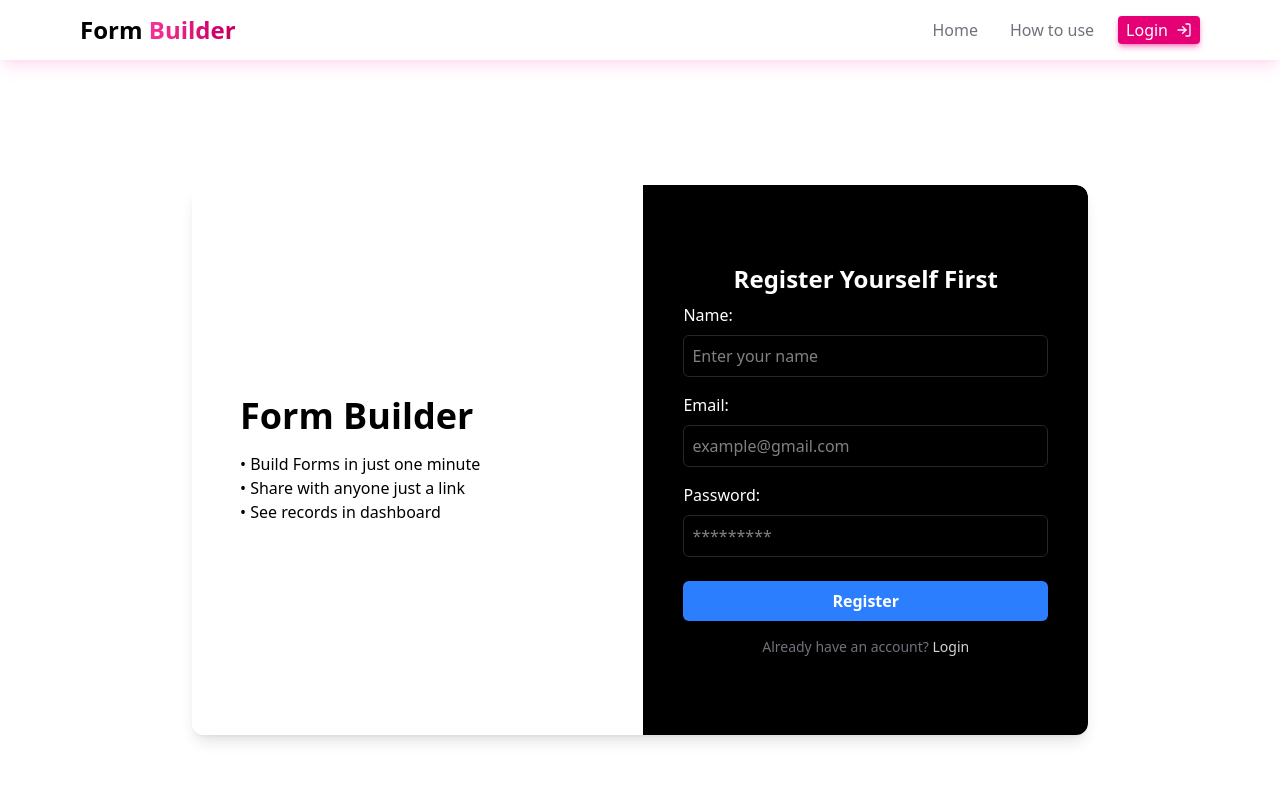
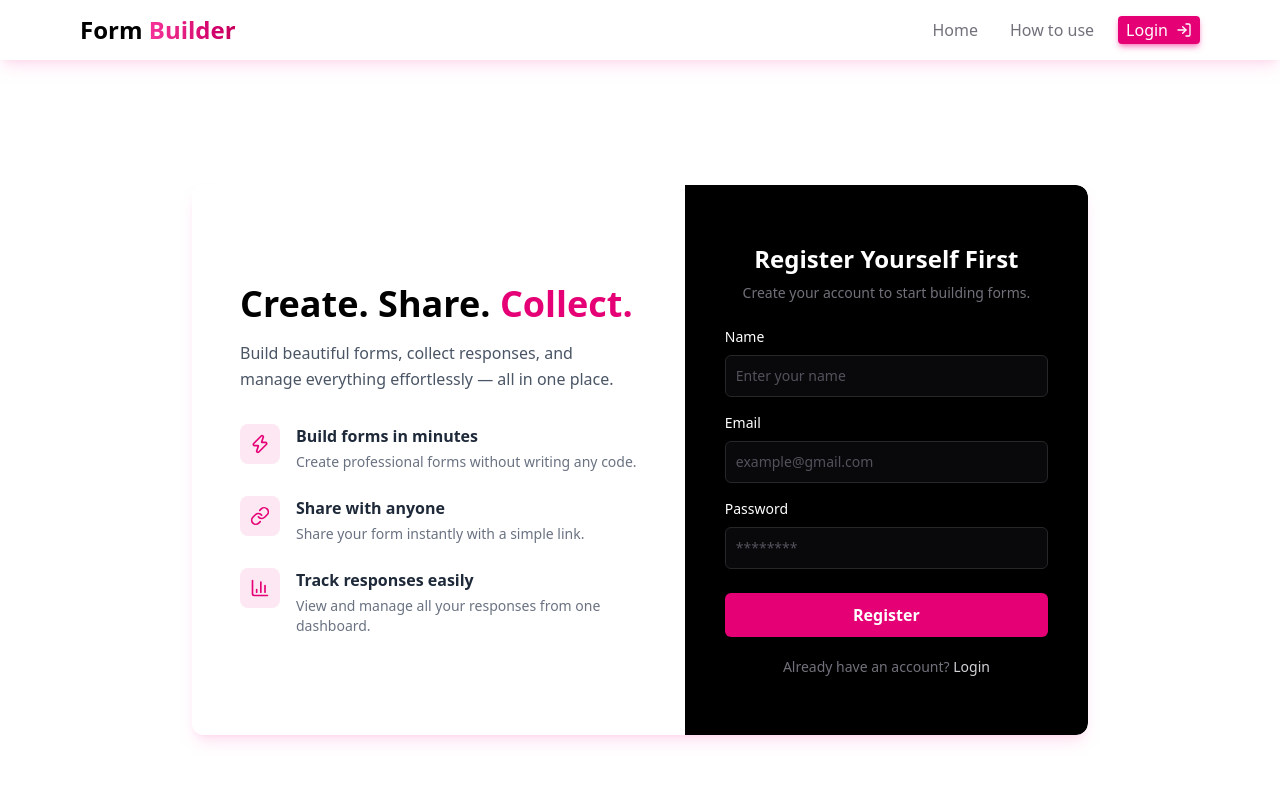
Before and after one commit to Shuhel15/Form-Builder, a Next.js app: page /register in a window 1280 px wide. Shown: the top 800 px of the page. Built offline with nearby package versions, Linux system fonts and the light colour scheme; no server answers.

Commit message:
Login UI fix

```diff
--- a/src/app/login/page.tsx
+++ b/src/app/login/page.tsx
@@ -3,6 +3,11 @@
 import { signIn } from "next-auth/react";
 import { useRouter } from "next/navigation";
 import { useState } from "react";
+import {
+  Zap,
+  Link,
+  BarChart3,
+} from "lucide-react";
 
 export default function Login() {
   const [email, setEmail] = useState("");
@@ -10,6 +15,7 @@ export default function Login() {
   const [error, setError] = useState("");
   const [success, setSuccess] = useState("");
   const [loading, setLoading] = useState(false);
+
   const router = useRouter();
 
   const handleSubmit = async (e: React.FormEvent) => {
@@ -32,92 +38,231 @@ export default function Login() {
         return;
       }
 
-      setLoading(false);
-      setSuccess("Login successful !");
+      setSuccess("Login successful!");
 
       setTimeout(() => {
         router.push("/");
         router.refresh();
       }, 1000);
     } catch (error) {
+      console.error("Error while logging in user:", error);
+      setError("An unexpected error occurred. Please try again later.");
       setLoading(false);
-      setError("An unexpected error occurred. Please try again later.");
-      console.error("Error while logging in user:", error);
     }
   };
 
   return (
-    <div className="flex min-h-screen w-full items-center justify-center py-10">
-      <div className="grid w-full max-w-6xl grid-cols-1 shadow-lg md:grid-cols-2">
+    <div className="min-h-screen flex items-center justify-center p-4 sm:p-6">
+      <div
+        className="
+          w-full max-w-4xl
+          min-h-137.5
+          flex flex-col md:flex-row
+          bg-white
+          rounded-xl
+          shadow-lg
+          shadow-pink-300/30
+          overflow-hidden
+        "
+      >
+        {/* Left Div */}
+        <div
+          className="
+            hidden md:flex
+            md:w-[55%]
+            bg-white
+            text-black
+            flex-col
+            justify-center
+            px-12
+          "
+        >
+          <h1 className="text-4xl font-bold mb-4">
+            Welcome <span className="text-pink-600">Back.</span>
+          </h1>
 
-        {/* Left div */}
-        <div className="hidden flex-col gap-2 rounded-l-lg bg-white p-10 text-black md:flex">
-          <h1 className="text-2xl font-semibold">Form Builder</h1>
+          <p className="text-gray-600 mb-8 max-w-md leading-relaxed">
+            Manage your forms, collect responses, and keep everything
+            organized — all in one place.
+          </p>
 
-          <p>• Build Forms in just one minute</p>
-          <p>• Share with anyone just a link</p>
-          <p>• See records in dashboard</p>
+          <div className="space-y-6">
+            {/* Feature 1 */}
+            <div className="flex gap-4">
+              <div className="w-10 h-10 shrink-0 rounded-lg bg-pink-100 flex items-center justify-center">
+                <Zap className="w-5 h-5 text-pink-600" />
+              </div>
+
+              <div>
+                <p className="font-semibold text-gray-800">
+                  Build forms in minutes
+                </p>
+                <p className="text-sm text-gray-500 mt-1">
+                  Create professional forms without writing any code.
+                </p>
+              </div>
+            </div>
+
+            {/* Feature 2 */}
+            <div className="flex gap-4">
+              <div className="w-10 h-10 shrink-0 rounded-lg bg-pink-100 flex items-center justify-center">
+                <Link className="w-5 h-5 text-pink-600" />
+              </div>
+
+              <div>
+                <p className="font-semibold text-gray-800">
+                  Share with anyone
+                </p>
+                <p className="text-sm text-gray-500 mt-1">
+                  Share your form instantly with a simple link.
+                </p>
+              </div>
+            </div>
+
+            {/* Feature 3 */}
+            <div className="flex gap-4">
+              <div className="w-10 h-10 shrink-0 rounded-lg bg-pink-100 flex items-center justify-center">
+                <BarChart3 className="w-5 h-5 text-pink-600" />
+              </div>
+
+              <div>
+                <p className="font-semibold text-gray-800">
+                  Track responses easily
+                </p>
+                <p className="text-sm text-gray-500 mt-1">
+                  View and manage all your responses from one dashboard.
+                </p>
+              </div>
+            </div>
+          </div>
         </div>
 
-        {/* Right div */}
-        <div className="flex min-h-137.5 w-full flex-col items-center justify-center rounded-lg bg-black py-10 text-white md:rounded-l-none md:rounded-r-lg">
-
-          <h1 className="py-2 text-2xl font-semibold">
-            Login Page
+        {/* Right Div */}
+        <div
+          className="
+            w-full md:w-[45%]
+            bg-black
+            text-white
+            flex flex-col
+            items-center
+            justify-center
+            px-6 py-10
+            sm:px-10
+            rounded-xl
+            md:rounded-l-none
+          "
+        >
+          <h1 className="text-xl sm:text-2xl font-semibold mb-2">
+            Welcome Back
           </h1>
 
+          <p className="text-zinc-500 text-sm mb-6 text-center">
+            Login to continue to your account.
+          </p>
+
           {error && (
-            <p className="py-2 text-red-500">
+            <p className="text-red-500 text-sm mb-3 text-center">
               {error}
             </p>
           )}
 
           {success && (
-            <p className="py-2 text-green-500">
+            <p className="text-green-500 text-sm mb-3 text-center">
               {success}
             </p>
           )}
 
           <form
             onSubmit={handleSubmit}
-            className="flex w-full flex-col items-stretch justify-center gap-2 px-10 sm:w-[80%] md:w-[70%] lg:w-[60%]"
+            className="flex flex-col w-full max-w-sm gap-2"
           >
-            <label>Email:</label>
+            {/* Email */}
+            <label htmlFor="email" className="text-sm">
+              Email
+            </label>
 
             <input
               type="email"
+              id="email"
               name="email"
               value={email}
               placeholder="example@gmail.com"
               onChange={(e) => setEmail(e.target.value)}
-              className="rounded-md border border-zinc-800 p-2 text-white outline-none focus:border-white"
+              required
+              className="
+                w-full
+                bg-zinc-950
+                text-white
+                placeholder:text-zinc-600
+                border border-zinc-800
+                rounded-md
+                p-2.5
+                mb-2
+                text-sm
+                outline-none
+                focus:border-pink-600
+                transition
+              "
             />
 
-            <label>Password:</label>
+            {/* Password */}
+            <label htmlFor="password" className="text-sm">
+              Password
+            </label>
 
             <input
               type="password"
+              id="password"
               name="password"
               value={password}
-              placeholder="******"
+              placeholder="********"
               onChange={(e) => setPassword(e.target.value)}
-              className="mb-2 rounded-md border border-zinc-800 p-2 text-white outline-none focus:border-white"
+              required
+              className="
+                w-full
+                bg-zinc-950
+                text-white
+                placeholder:text-zinc-600
+                border border-zinc-800
+                rounded-md
+                p-2.5
+                mb-2
+                text-sm
+                outline-none
+                focus:border-pink-600
+                transition
+              "
             />
 
+            {/* Login Button */}
             <button
               type="submit"
               disabled={loading}
-              className="rounded-md bg-emerald-500 px-4 py-2 font-semibold text-white transition-transform duration-150 hover:bg-emerald-600 active:scale-95 disabled:cursor-not-allowed disabled:opacity-60"
+              className="
+                w-full
+                bg-pink-600
+                hover:bg-pink-700
+                disabled:opacity-60
+                disabled:cursor-not-allowed
+                font-semibold
+                text-white
+                rounded-md
+                p-2.5
+                mt-2
+                active:scale-95
+                transition-all
+              "
             >
               {loading ? "Logging in..." : "Login"}
             </button>
 
+            {/* Register */}
             <a
               href="/register"
-              className="mt-1 text-center text-xs text-zinc-500 sm:text-sm"
+              className="text-center text-xs sm:text-sm text-zinc-500 mt-3"
             >
               Don&apos;t have an account?{" "}
-              <span className="text-zinc-300 hover:underline">
+              <span className="text-zinc-300 hover:text-pink-500 hover:underline">
                 Register
               </span>
             </a>
--- a/src/app/register/page.tsx
+++ b/src/app/register/page.tsx
@@ -2,6 +2,11 @@
 
 import { useState } from "react";
 import { useRouter } from "next/navigation";
+import {
+  Zap,
+  Link,
+  BarChart3,
+} from "lucide-react";
 
 export default function Registration() {
   const [name, setName] = useState("");
@@ -9,13 +14,16 @@ export default function Registration() {
   const [password, setPassword] = useState("");
   const [error, setError] = useState("");
   const [success, setSuccess] = useState("");
+  const [loading, setLoading] = useState(false);
 
   const router = useRouter();
 
   const handleSubmit = async (e: React.FormEvent) => {
     e.preventDefault();
+
     setError("");
     setSuccess("");
+    setLoading(true);
 
     try {
       const result = await fetch("/api/register", {
@@ -45,49 +53,141 @@ export default function Registration() {
     } catch (error) {
       setError("An unexpected error occurred. Please try again later.");
       console.log("Error while registering user:", error);
+    } finally {
+      setLoading(false);
     }
   };
 
   return (
     <div className="min-h-screen flex items-center justify-center p-4 sm:p-6">
       <div
-        className=" w-full max-w-4xl min-h-auto md:min-h-137.5 flex bg-white rounded-xl shadow-lg overflow-hidden  flex-col md:flex-row
+        className="
+          w-full max-w-4xl
+          min-h-137.5
+          flex flex-col md:flex-row
+          bg-white
+          rounded-xl
+          shadow-lg
+          shadow-pink-300/30
+          overflow-hidden
+
         "
       >
         {/* Left Div */}
         <div
-          className=" hidden md:flex md:w-[80%]  bg-white text-black w-[80%] flex-col justify-center px-12
-  "
+          className="
+            hidden md:flex
+            md:w-[55%]
+            bg-white
+            text-black
+            flex-col
+            justify-center
+            px-12
+          "
         >
-          <h1 className="text-4xl font-bold mb-4">Form Builder</h1>
+          <h1 className="text-4xl font-bold mb-4">
+            Create. Share.{" "}
+            <span className="text-pink-600">Collect.</span>
+          </h1>
 
-          <p>• Build Forms in just one minute</p>
-          <p>• Share with anyone just a link</p>
-          <p>• See records in dashboard</p>
-        </div>
+          <p className="text-gray-600 mb-8 max-w-md leading-relaxed">
+            Build beautiful forms, collect responses, and manage everything
+            effortlessly — all in one place.
+          </p>
+
+<div className="space-y-6">
+  <div className="flex gap-4">
+    <div className="w-10 h-10 shrink-0 rounded-lg bg-pink-100 flex items-center justify-center">
+      <Zap className="w-5 h-5 text-pink-600" />
+    </div>
+
+    <div>
+      <p className="font-semibold text-gray-800">
+        Build forms in minutes
+      </p>
+      <p className="text-sm text-gray-500 mt-1">
+        Create professional forms without writing any code.
+      </p>
+    </div>
+  </div>
+
+  <div className="flex gap-4">
+    <div className="w-10 h-10 shrink-0 rounded-lg bg-pink-100 flex items-center justify-center">
+      <Link className="w-5 h-5 text-pink-600" />
+    </div>
+
+    <div>
+      <p className="font-semibold text-gray-800">
+        Share with anyone
+      </p>
+      <p className="text-sm text-gray-500 mt-1">
+        Share your form instantly with a simple link.
+      </p>
+    </div>
+  </div>
+
+  <div className="flex gap-4">
+    <div className="w-10 h-10 shrink-0 rounded-lg bg-pink-100 flex items-center justify-center">
+      <BarChart3 className="w-5 h-5 text-pink-600" />
+    </div>
+
+    <div>
+      <p className="font-semibold text-gray-800">
+        Track responses easily
+      </p>
+      <p className="text-sm text-gray-500 mt-1">
+        View and manage all your responses from one dashboard.
+      </p>
+    </div>
+  </div>
+</div>
+
+  </div>
 
         {/* Right Div */}
         <div
-          className=" w-full  bg-black text-white md:w-[80%] flex flex-col items-center justify-center px-6 py-8 sm:px-10 rounded-b-xl md:rounded-b-none md:rounded-r-xl
+          className="
+            w-full
+            md:w-[45%]
+            bg-black
+            text-white
+            flex flex-col
+            items-center
+            justify-center
+            px-6 py-10
+            sm:px-10
+            rounded-xl
+            md:rounded-l-none
           "
         >
           <h1 className="text-xl sm:text-2xl font-semibold mb-2 text-center">
             Register Yourself First
           </h1>
 
+          <p className="text-zinc-500 text-sm mb-6 text-center">
+            Create your account to start building forms.
+          </p>
+
           {error && (
-            <p className="text-red-500 text-sm py-2 text-center">{error}</p>
+            <p className="text-red-500 text-sm mb-3 text-center">
+              {error}
+            </p>
           )}
 
           {success && (
-            <p className="text-green-500 text-sm py-2 text-center">{success}</p>
+            <p className="text-green-500 text-sm mb-3 text-center">
+              {success}
+            </p>
           )}
 
           <form
             onSubmit={handleSubmit}
             className="flex flex-col w-full max-w-sm gap-2"
           >
-            <label className="text-sm sm:text-base">Name:</label>
+            {/* Name */}
+            <label htmlFor="name" className="text-sm">
+              Name
+            </label>
 
             <input
               type="text"
@@ -95,11 +195,27 @@ export default function Registration() {
               placeholder="Enter your name"
               value={name}
               onChange={(e) => setName(e.target.value)}
-              className=" w-full outline-none focus:border-white text-white border border-zinc-800 rounded-md p-2 mb-2 text-sm sm:text-base
+              required
+              className="
+                w-full
+                bg-zinc-950
+                outline-none
+                focus:border-pink-600
+                text-white
+                placeholder:text-zinc-600
+                border border-zinc-800
+                rounded-md
+                p-2.5
+                mb-2
+                text-sm
+                transition
               "
             />
 
-            <label className="text-sm sm:text-base">Email:</label>
+            {/* Email */}
+            <label htmlFor="email" className="text-sm">
+              Email
+            </label>
 
             <input
               type="email"
@@ -107,36 +223,82 @@ export default function Registration() {
               placeholder="example@gmail.com"
               value={email}
               onChange={(e) => setEmail(e.target.value)}
-              className=" w-full outline-none focus:border-white text-white border border-zinc-800 rounded-md p-2 mb-2 text-sm sm:text-base
+              required
+              className="
+                w-full
+                bg-zinc-950
+                outline-none
+                focus:border-pink-600
+                text-white
+                placeholder:text-zinc-600
+                border border-zinc-800
+                rounded-md
+                p-2.5
+                mb-2
+                text-sm
+                transition
               "
             />
 
-            <label className="text-sm sm:text-base">Password:</label>
+            {/* Password */}
+            <label htmlFor="password" className="text-sm">
+              Password
+            </label>
 
             <input
               type="password"
               id="password"
-              placeholder="*********"
+              placeholder="********"
               value={password}
               onChange={(e) => setPassword(e.target.value)}
-              className=" w-full outline-none focus:border-white text-white border border-zinc-800 rounded-md p-2 mb-2 text-sm sm:text-base
+              required
+              className="
+                w-full
+                bg-zinc-950
+                outline-none
+                focus:border-pink-600
+                text-white
+                placeholder:text-zinc-600
+                border border-zinc-800
+                rounded-md
+                p-2.5
+                mb-2
+                text-sm
+                transition
               "
             />
 
+            {/* Register Button */}
             <button
               type="submit"
-              className=" w-full bg-blue-500 hover:bg-blue-600 font-semibold text-white rounded-md p-2 mt-2 active:scale-95 transition-all duration-100
+              disabled={loading}
+              className="
+                w-full
+                bg-pink-600
+                hover:bg-pink-700
+                disabled:opacity-60
+                disabled:cursor-not-allowed
+                font-semibold
+                text-white
+                rounded-md
+                p-2.5
+                mt-2
+                active:scale-95
+                transition-all
               "
             >
-              Register
+              {loading ? "Registering..." : "Register"}
             </button>
 
+            {/* Login */}
             <a
               href="/login"
-              className="text-center text-xs sm:text-sm text-zinc-500 mt-2"
+              className="text-center text-xs sm:text-sm text-zinc-500 mt-3"
             >
               Already have an account?{" "}
-              <span className="hover:underline text-zinc-300">Login</span>
+              <span className="text-zinc-300 hover:text-pink-500 hover:underline">
+                Login
+              </span>
             </a>
           </form>
         </div>
--- a/src/components/Home/Home.tsx
+++ b/src/components/Home/Home.tsx
@@ -72,7 +72,7 @@ export default async function Home() {
           alt="hero"
           width={800}
           height={800}
-          className="h-auto w-full max-w-200 rounded-xl shadow-xl shadow-pink-300/30 transition-all duration-300 hover:scale-105"
+          className="h-auto w-full max-w-200 rounded-xl shadow-xl shadow-pink-300/30 transition-all duration-300 hover:scale-105 active:scale-95"
         />
       </div>
     </div>
```
